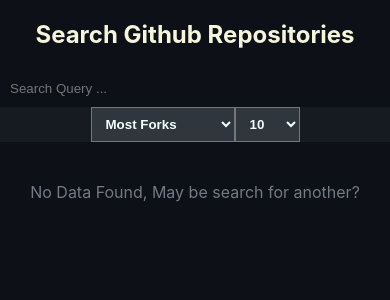
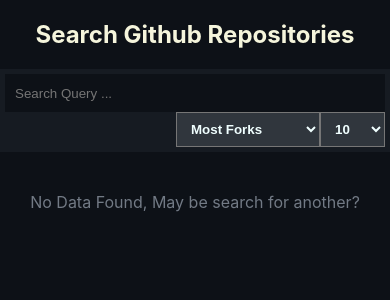
Before and after one commit to ankitOneNineNineNine/Github-Api-Fetch, a React (Create React App) app: page / in a window 390 px wide. Shown: the top 300 px of the page. Built offline with nearby package versions, Linux system fonts and the light colour scheme.

Commit message:
fix: search page style

```diff
--- a/src/pages/Search/search.module.css
+++ b/src/pages/Search/search.module.css
@@ -13,7 +13,10 @@
   align-items: center;
   padding: 10px 140px;
 }
-
+.filter {
+  display: inline-flex;
+  justify-content: flex-end;
+}
 .error {
   color: #727a85;
   text-align: center;
@@ -24,11 +27,12 @@
   .nav {
     display: block;
     margin: auto;
-    padding: 0px;
+    padding: 5px;
   }
 
   .filter {
     display: flex;
-    justify-content: center;
+    width: 100%;
+    justify-content: flex-end;
   }
 }
```
